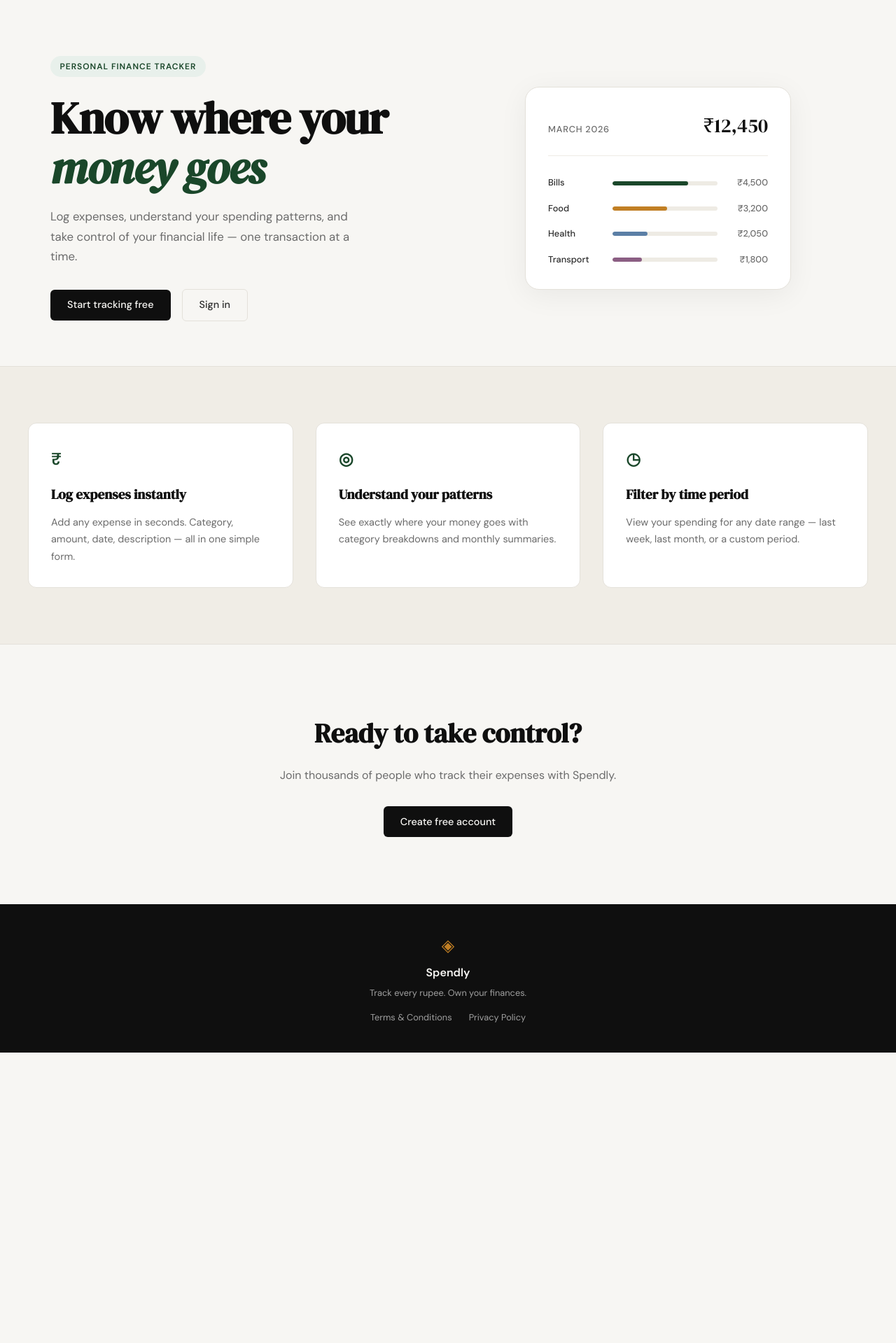
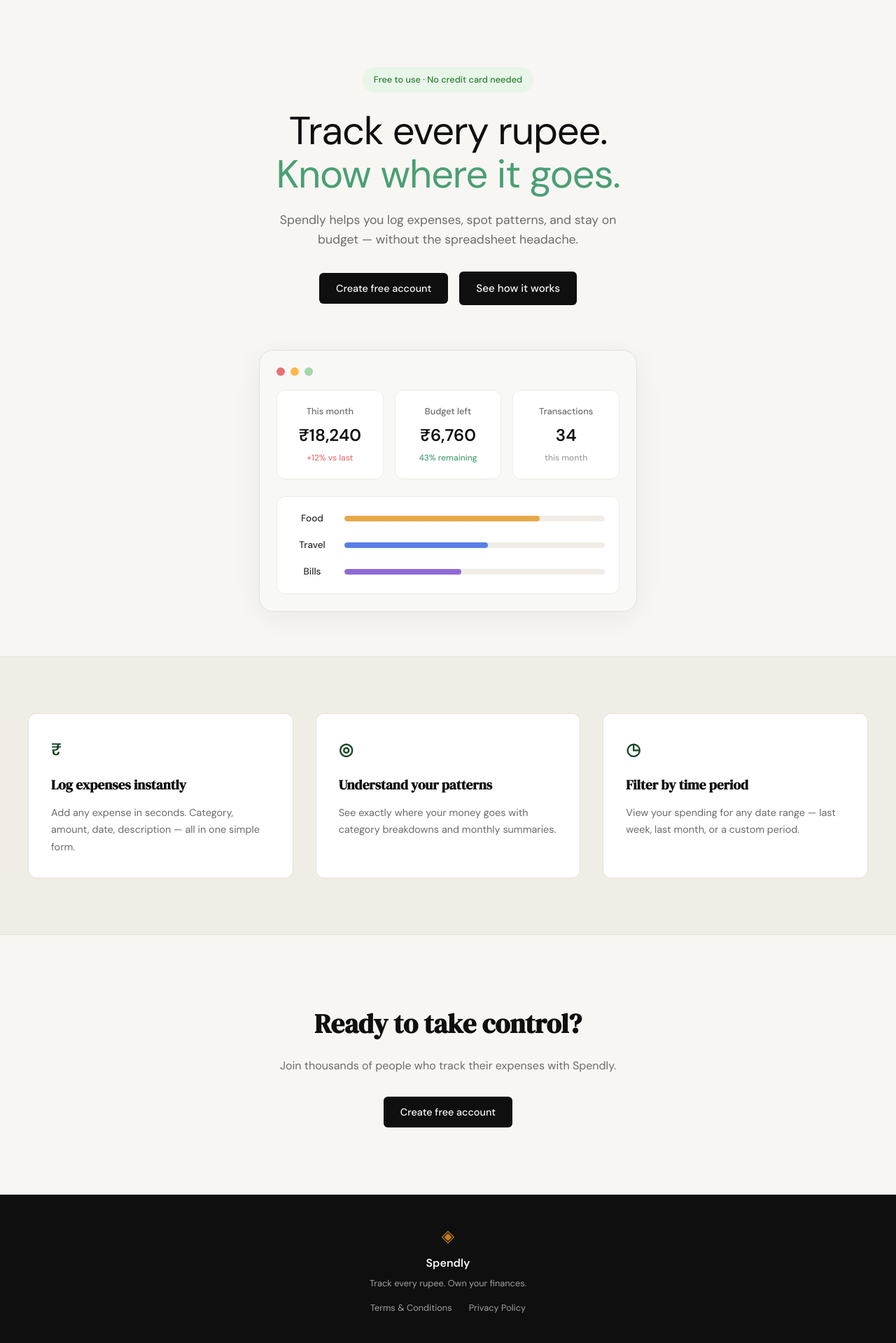
Before and after one commit to iAyushCodes/expense-tracker, a Flask app: page / in a window 1280 px wide. Shown: the part 61-1980 px from the top of the page at 70% size. Before the commit the page ends 1565 px from the top, so only its background shows below. Run offline with Flask 3, Linux system fonts and the light colour scheme.

Commit message:
landing: redesign hero section to match mockup

```diff
--- a/static/css/style.css
+++ b/static/css/style.css
@@ -124,47 +124,49 @@ a { color: inherit; text-decoration: none; }
 /* ------------------------------------------------------------------ */
 
 .hero {
-    padding: 5rem 2rem 4rem;
-    display: grid;
-    grid-template-columns: 1fr 1fr;
-    gap: 4rem;
-    align-items: center;
+    padding: 6rem 2rem 4rem;
     max-width: var(--max-width);
     margin: 0 auto;
 }
 
+.hero-inner {
+    max-width: 540px;
+    margin: 0 auto;
+    text-align: center;
+}
+
 .hero-badge {
-    display: inline-block;
-    background: var(--accent-light);
-    color: var(--accent);
-    font-size: 0.75rem;
-    font-weight: 600;
-    letter-spacing: 0.08em;
-    text-transform: uppercase;
-    padding: 0.35rem 0.85rem;
+    display: inline-flex;
+    align-items: center;
+    gap: 0.5rem;
+    background: #e8f5e9;
+    color: #2e7d32;
+    font-size: 0.8rem;
+    font-weight: 500;
+    padding: 0.5rem 1rem;
     border-radius: 999px;
     margin-bottom: 1.5rem;
 }
 
 .hero-title {
-    font-family: var(--font-display);
-    font-size: clamp(2.5rem, 5vw, 4rem);
+    font-family: var(--font-body);
+    font-size: clamp(2.5rem, 5vw, 3.5rem);
     line-height: 1.1;
     letter-spacing: -0.02em;
     color: var(--ink);
     margin-bottom: 1.25rem;
+    font-weight: 400;
 }
 
-.hero-title em {
-    font-style: italic;
-    color: var(--accent);
+.hero-accent {
+    color: #4a9f75;
+    font-weight: 400;
 }
 
 .hero-subtitle {
-    font-size: 1.05rem;
+    font-size: 1.1rem;
     color: var(--ink-muted);
-    line-height: 1.7;
-    max-width: 460px;
+    line-height: 1.6;
     margin-bottom: 2rem;
 }
 
@@ -172,89 +174,139 @@ a { color: inherit; text-decoration: none; }
     display: flex;
     gap: 1rem;
     align-items: center;
+    justify-content: center;
 }
 
+.btn-secondary {
+    display: inline-block;
+    background: var(--ink);
+    color: var(--paper);
+    padding: 0.75rem 1.5rem;
+    border-radius: var(--radius-sm);
+    font-family: var(--font-body);
+    font-size: 0.95rem;
+    font-weight: 500;
+    cursor: pointer;
+    border: none;
+    transition: background 0.2s;
+    text-decoration: none;
+}
+
+.btn-secondary:hover { background: #333; }
+
 /* ------------------------------------------------------------------ */
-/* Mock card (hero visual)                                             */
+/* Dashboard mock (hero visual)                                        */
 /* ------------------------------------------------------------------ */
 
 .hero-visual {
     display: flex;
     justify-content: center;
+    margin-top: 4rem;
 }
 
-.mock-card {
-    background: var(--paper-card);
+.dashboard-mock {
+    background: #f8f8f6;
     border: 1px solid var(--border);
     border-radius: var(--radius-lg);
-    padding: 2rem;
+    padding: 1.5rem;
     width: 100%;
-    max-width: 380px;
+    max-width: 800px;
     box-shadow: 0 8px 40px rgba(0,0,0,0.06);
 }
 
-.mock-card-header {
+.dashboard-header {
     display: flex;
-    justify-content: space-between;
-    align-items: baseline;
-    margin-bottom: 1.75rem;
-    padding-bottom: 1.25rem;
-    border-bottom: 1px solid var(--border-soft);
+    gap: 0.5rem;
+    margin-bottom: 1.25rem;
 }
 
-.mock-label {
+.dashboard-dot {
+    width: 12px;
+    height: 12px;
+    border-radius: 50%;
+}
+
+.dot-red { background: #e57373; }
+.dot-yellow { background: #ffb74d; }
+.dot-green { background: #a5d6a7; }
+
+.dashboard-stats {
+    display: grid;
+    grid-template-columns: repeat(3, 1fr);
+    gap: 1rem;
+    margin-bottom: 1.5rem;
+}
+
+.stat-card {
+    background: var(--paper-card);
+    border: 1px solid var(--border-soft);
+    border-radius: var(--radius-md);
+    padding: 1.25rem;
+    display: flex;
+    flex-direction: column;
+    gap: 0.25rem;
+}
+
+.stat-label {
     font-size: 0.8rem;
     font-weight: 500;
     color: var(--ink-muted);
-    text-transform: uppercase;
-    letter-spacing: 0.06em;
 }
 
-.mock-total {
-    font-family: var(--font-display);
-    font-size: 1.75rem;
+.stat-value {
+    font-size: 1.5rem;
+    font-weight: 600;
     color: var(--ink);
 }
 
-.mock-bars { display: flex; flex-direction: column; gap: 1rem; }
-
-.mock-bar-row {
-    display: grid;
-    grid-template-columns: 80px 1fr 60px;
-    align-items: center;
-    gap: 0.75rem;
+.stat-change {
+    font-size: 0.75rem;
+    font-weight: 500;
 }
 
-.mock-cat {
-    font-size: 0.8rem;
+.stat-change.positive { color: #e57373; }
+.stat-change.remaining { color: #4a9f75; }
+.stat-change.muted { color: var(--ink-faint); }
+
+.dashboard-categories {
+    background: var(--paper-card);
+    border: 1px solid var(--border-soft);
+    border-radius: var(--radius-md);
+    padding: 1.25rem;
+    display: flex;
+    flex-direction: column;
+    gap: 1rem;
+}
+
+.category-row {
+    display: grid;
+    grid-template-columns: 60px 1fr;
+    align-items: center;
+    gap: 1rem;
+}
+
+.category-name {
+    font-size: 0.85rem;
     font-weight: 500;
     color: var(--ink-soft);
 }
 
-.mock-bar-track {
-    height: 6px;
-    background: var(--border-soft);
+.category-bar-track {
+    height: 8px;
+    background: #f0ede6;
     border-radius: 999px;
     overflow: hidden;
 }
 
-.mock-bar {
+.category-bar {
     height: 100%;
-    background: var(--accent);
     border-radius: 999px;
     transition: width 0.6s ease;
 }
 
-.mock-bar-2 { background: var(--accent-2); }
-.mock-bar-3 { background: #5b7fa6; }
-.mock-bar-4 { background: #8b5e83; }
-
-.mock-amt {
-    font-size: 0.8rem;
-    font-weight: 500;
-    color: var(--ink-muted);
-    text-align: right;
-}
+.bar-food { background: #e8a84a; }
+.bar-travel { background: #5b7fe8; }
+.bar-bills { background: #8f6bd6; }
 
 /* ------------------------------------------------------------------ */
 /* Buttons                                                             */
--- a/templates/landing.html
+++ b/templates/landing.html
@@ -6,57 +6,64 @@
 
 <section class="hero">
     <div class="hero-inner">
-        <div class="hero-badge">Personal Finance Tracker</div>
+        <div class="hero-badge">Free to use · No credit card needed</div>
         <h1 class="hero-title">
-            Know where your<br>
-            <em>money goes</em>
+            Track every rupee.<br>
+            <span class="hero-accent">Know where it goes.</span>
         </h1>
         <p class="hero-subtitle">
-            Log expenses, understand your spending patterns,
-            and take control of your financial life —
-            one transaction at a time.
+            Spendly helps you log expenses, spot patterns, and stay
+            on budget — without the spreadsheet headache.
         </p>
         <div class="hero-actions">
-            <a href="{{ url_for('register') }}" class="btn-primary">Start tracking free</a>
-            <a href="{{ url_for('login') }}" class="btn-ghost">Sign in</a>
+            <a href="{{ url_for('register') }}" class="btn-primary">Create free account</a>
+            <a href="#how-it-works" class="btn-secondary">See how it works</a>
         </div>
-    </div>
-    <div class="hero-visual">
-        <div class="mock-card">
-            <div class="mock-card-header">
-                <span class="mock-label">March 2026</span>
-                <span class="mock-total">₹12,450</span>
+        <div class="hero-visual">
+            <div class="dashboard-mock">
+            <div class="dashboard-header">
+                <span class="dashboard-dot dot-red"></span>
+                <span class="dashboard-dot dot-yellow"></span>
+                <span class="dashboard-dot dot-green"></span>
             </div>
-            <div class="mock-bars">
-                <div class="mock-bar-row">
-                    <span class="mock-cat">Bills</span>
-                    <div class="mock-bar-track">
-                        <div class="mock-bar" style="width: 72%"></div>
-                    </div>
-                    <span class="mock-amt">₹4,500</span>
+            <div class="dashboard-stats">
+                <div class="stat-card">
+                    <span class="stat-label">This month</span>
+                    <span class="stat-value">₹18,240</span>
+                    <span class="stat-change positive">+12% vs last</span>
                 </div>
-                <div class="mock-bar-row">
-                    <span class="mock-cat">Food</span>
-                    <div class="mock-bar-track">
-                        <div class="mock-bar mock-bar-2" style="width: 52%"></div>
-                    </div>
-                    <span class="mock-amt">₹3,200</span>
+                <div class="stat-card">
+                    <span class="stat-label">Budget left</span>
+                    <span class="stat-value">₹6,760</span>
+                    <span class="stat-change remaining">43% remaining</span>
                 </div>
-                <div class="mock-bar-row">
-                    <span class="mock-cat">Health</span>
-                    <div class="mock-bar-track">
-                        <div class="mock-bar mock-bar-3" style="width: 33%"></div>
-                    </div>
-                    <span class="mock-amt">₹2,050</span>
-                </div>
-                <div class="mock-bar-row">
-                    <span class="mock-cat">Transport</span>
-                    <div class="mock-bar-track">
-                        <div class="mock-bar mock-bar-4" style="width: 28%"></div>
-                    </div>
-                    <span class="mock-amt">₹1,800</span>
+                <div class="stat-card">
+                    <span class="stat-label">Transactions</span>
+                    <span class="stat-value">34</span>
+                    <span class="stat-change muted">this month</span>
                 </div>
             </div>
+            <div class="dashboard-categories">
+                <div class="category-row">
+                    <span class="category-name">Food</span>
+                    <div class="category-bar-track">
+                        <div class="category-bar bar-food" style="width: 75%"></div>
+                    </div>
+                </div>
+                <div class="category-row">
+                    <span class="category-name">Travel</span>
+                    <div class="category-bar-track">
+                        <div class="category-bar bar-travel" style="width: 55%"></div>
+                    </div>
+                </div>
+                <div class="category-row">
+                    <span class="category-name">Bills</span>
+                    <div class="category-bar-track">
+                        <div class="category-bar bar-bills" style="width: 45%"></div>
+                    </div>
+                </div>
+            </div>
+        </div>
         </div>
     </div>
 </section>
```
